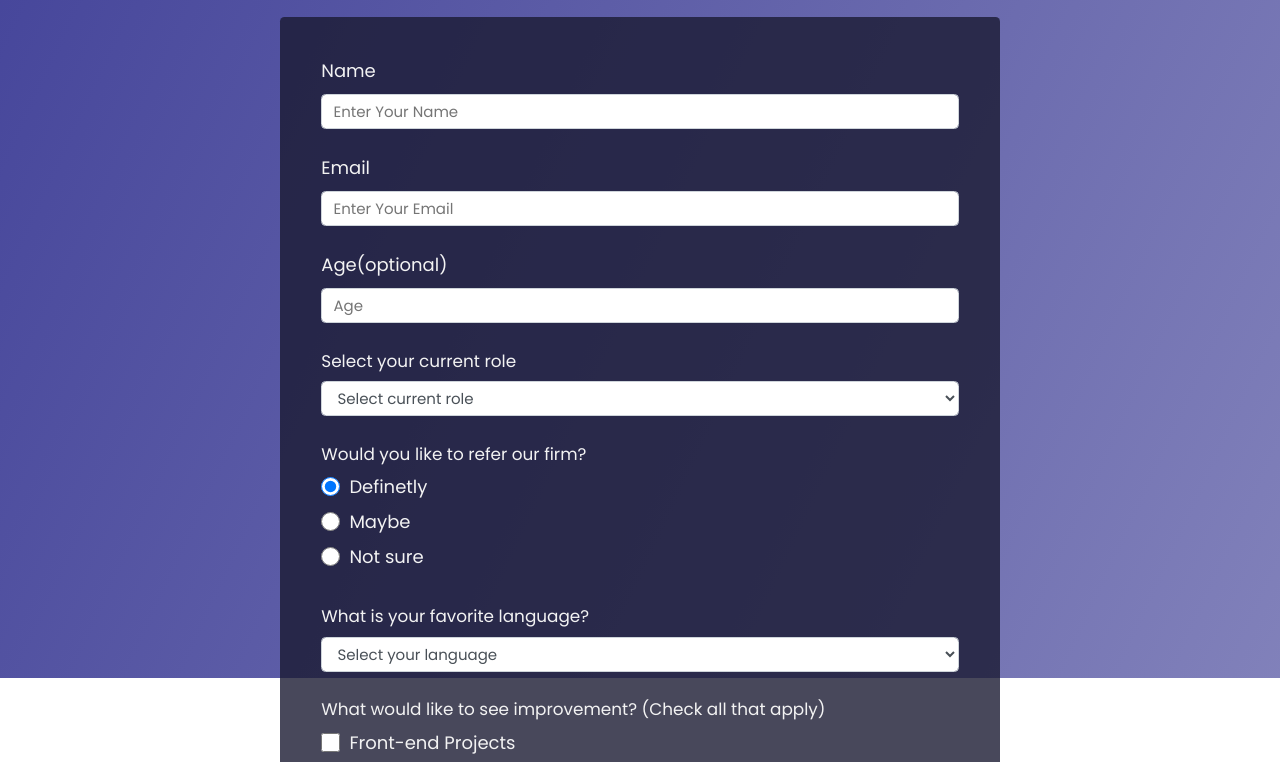
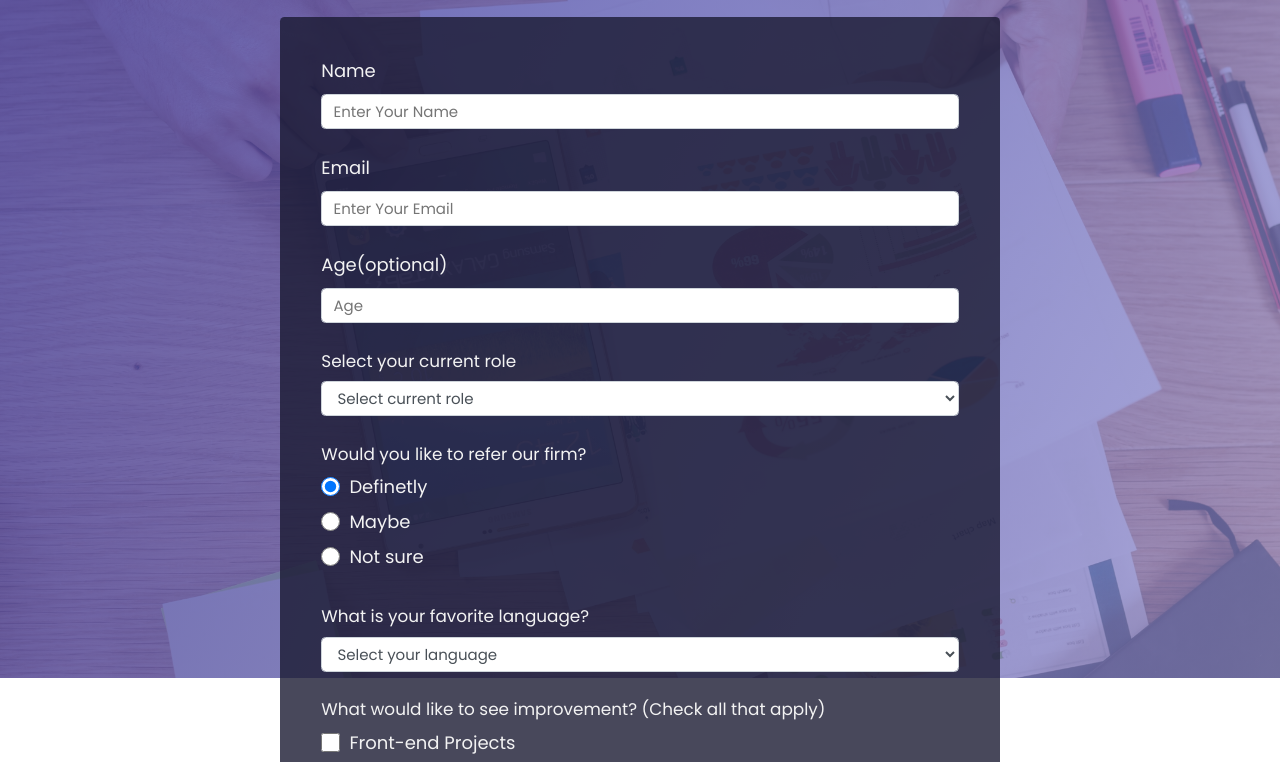
Before and after one commit to dkvaja/surveyform, a plain HTML site: page index.html in a window 1280 px wide. Shown: the part 122-884 px from the top of the page. Drawn offline with Linux system fonts and the light colour scheme; a script that the page names is missing.

Commit message:
Update style.css

```diff
--- a/style.css
+++ b/style.css
@@ -45,7 +45,7 @@ body::before {
       rgba(58, 58, 158, 0.8),
       rgba(136, 136, 206, 0.7)
     ),
-    url("Assets/bg.jpg");
+    url("bg.jpg");
   background-size: cover;
   background-repeat: no-repeat;
   background-position: center;
```
